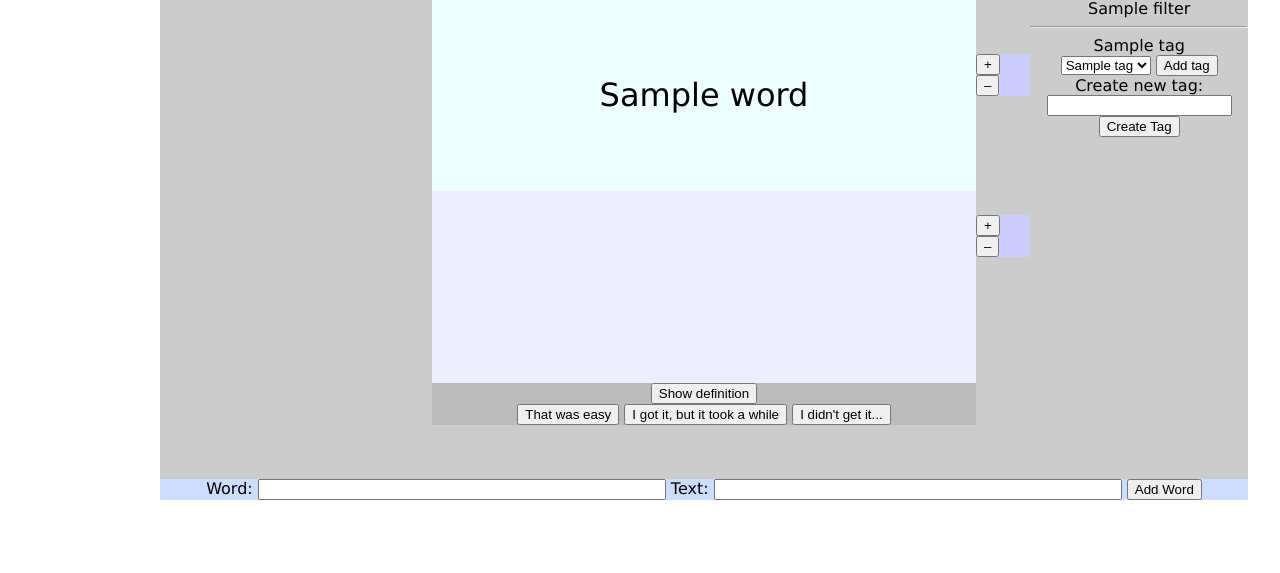
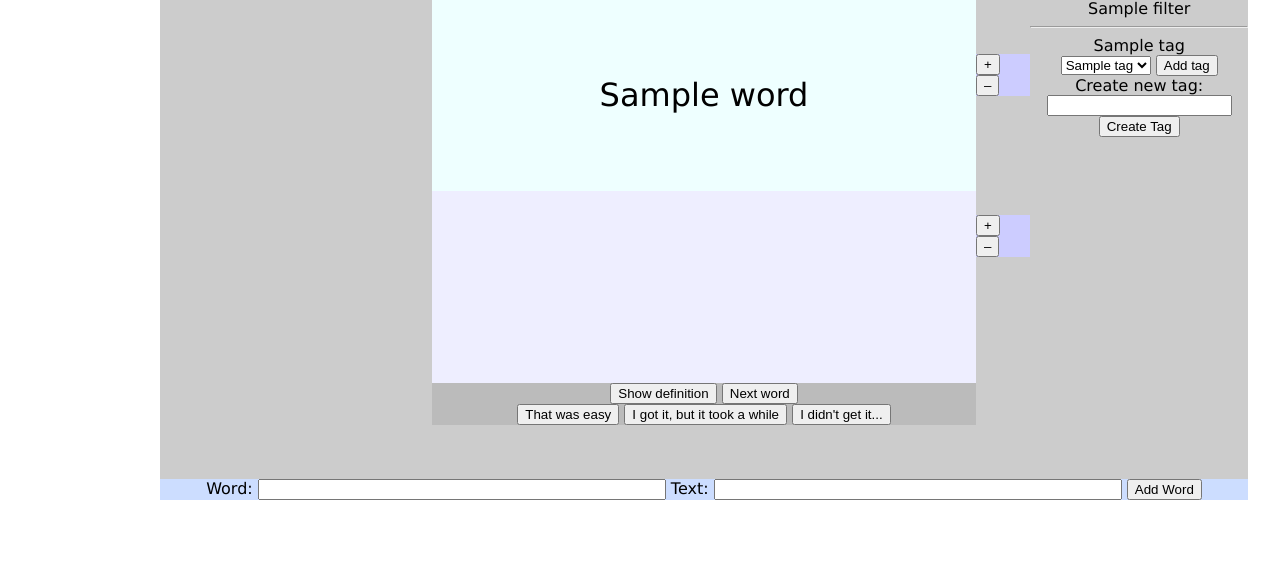
Before and after one commit to matt-gardner/language-study, a Django app: template templates/difficulty.html in a window 1280 px wide. Shown: the part 163-736 px from the top of the page. Run offline with Django 3.2, Linux system fonts and the light colour scheme; the template is opened without the code that fills it: most values are stand-ins (such as "Sample title", 1, 10 or a date in 2020).

Commit message:
Should have been with the last commit

```diff
--- a/templates/difficulty.html
+++ b/templates/difficulty.html
@@ -29,4 +29,8 @@
 value="Show definition"
 accesskey=s
 id="id_show_definition"/>
+<input type="submit"
+value="Next word"
+accesskey=n
+id="id_next_word"/>
 {% endblock %}
```
